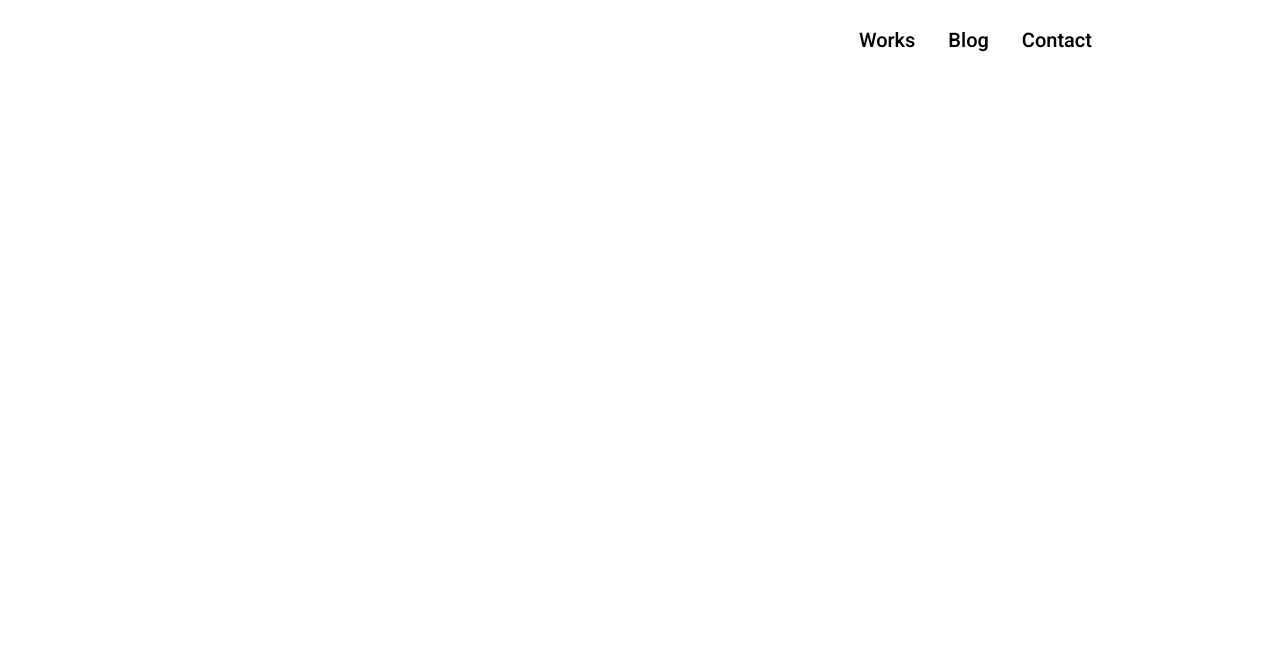
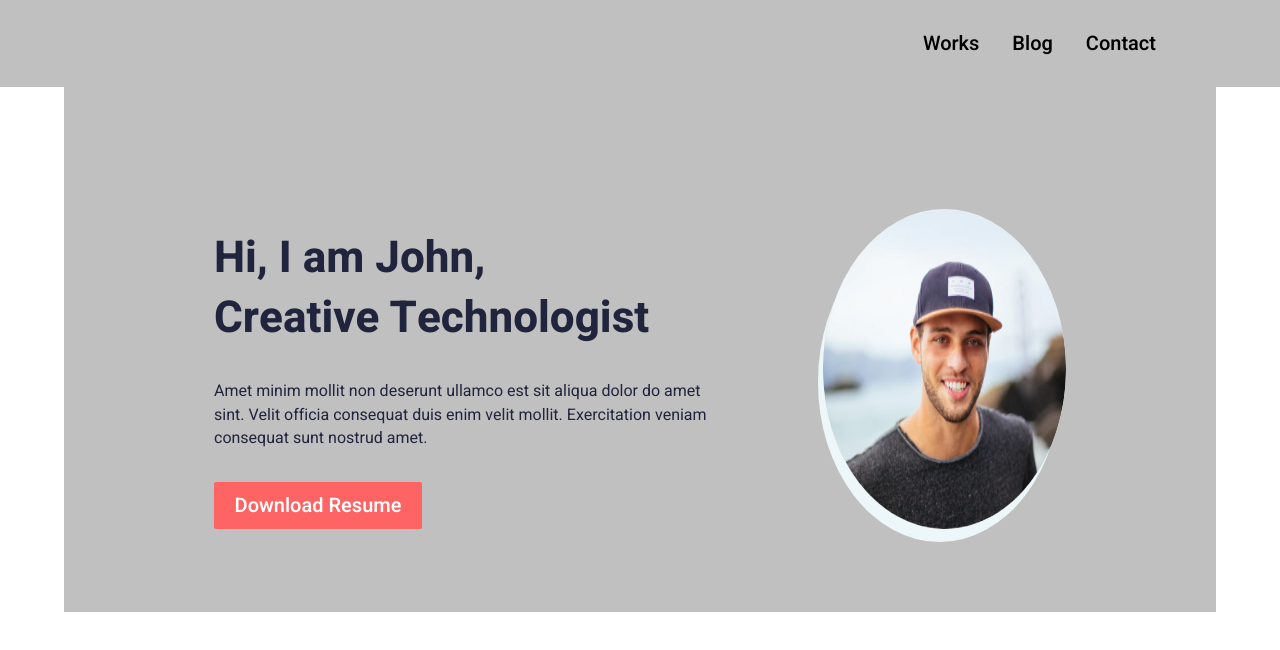
Before and after one commit to BeastJsWeb/resume01-Figma-John-, a website: page src/index.html in a window 1280 px wide. Drawn offline with nearby package versions, Linux system fonts and the light colour scheme; files that its build step writes are made by us from their sources; files whose address does not match are found by name; a web font is replaced by a local one.

Commit message:
1й блок первой страницы

```diff
--- a/src/_header.html
+++ b/src/_header.html
@@ -1,5 +1,5 @@
 <header class="header">
-    <div class="header__content">
+    <div class="header__content __container">
         <div class="header__menu menu">
             <div id="icon-menu" class="menu__icon icon-menu">
                <span></span>
--- a/src/index.html
+++ b/src/index.html
@@ -7,11 +7,23 @@
 			<div class="wrapper">
 				@@include('_header.html')
 				<main class="page">
+					<div class="page__home __container">
+						<div class="content__hello">
+							<div>
+								<div class="title__home">Hi, I am John,<br>
+									Creative Technologist</div>
+								<div>Amet minim mollit non deserunt ullamco est sit aliqua dolor do amet sint. Velit officia consequat duis enim velit mollit. Exercitation veniam consequat sunt nostrud amet.</div>
+								<div>Download Resume</div>
+							</div>
+							<img src="../images/John.jpg">
+						</div>
+						<div></div>
+						<div></div>
+					</div>
 
 				</main>
 				@@include('_footer.html')
 			</div>
       @@include('_js.html')
     </body>
-
 </html>
--- a/src/scss/header.scss
+++ b/src/scss/header.scss
@@ -1,16 +1,14 @@
 .header { // верстка шапки
-    &__content {
-        max-width: 1152px;
-    }
+    background-color: silver;
     &__menu {
         display: flex;
         justify-content: flex-end;
-        height: 82px;
+        height: 87px;
         align-items: center;
         padding-right: 60px;
         @media (max-width: $md3) {
             height: 50px;
-            padding: 10px;
+            padding-right: 20px;
         }
     }
 }
@@ -28,9 +26,9 @@
             padding-top: 60px;
             padding-bottom: 190px;
             overflow: auto;
-            background-color: rgb(255, 255, 255, 0.8); // 0.8 - прозрачность
+            background-color: rgb(255, 255, 255, 0.9); // 0.8 - прозрачность
             li {
-                padding-top: 40px;
+                padding: 10%;
             }  // JS переключатель меню
             &.--active {
                 transform: translate(0px, 0%);
@@ -92,7 +90,7 @@
                 top: auto;
                 bottom: 0px;
             }
-        }
+        }  // анимация кнопки вкл/выкл
         &.--active {
             span {
                 transform: scale(0);
--- /dev/null
+++ b/src/scss/home.scss
@@ -0,0 +1,72 @@
+// общие настойки
+.page__home {
+  padding: 122px 150px 83px 150px;
+  @media (max-width: $md4) {
+    padding: 33px 10px 150px 10px;
+  }
+}
+// hello -  блок 1/3
+.content__hello {
+  display: flex;
+  justify-content:space-between;
+  gap: 20px;
+  @media (max-width: $md3) {
+    flex-wrap: wrap-reverse;
+    justify-content: center;
+    text-align: center;
+    padding-left: 15px;
+    padding-right: 15px;
+  }
+  >div div:nth-child(1) {
+    padding-top: 20px;
+    @media (max-width: $md3) {
+      max-width: 230px;
+      margin: 0 auto;
+    }
+
+  }
+  >div div:nth-child(2) {
+    max-width: 500px;
+    line-height: 23.5px;
+    padding-bottom: 31px;
+    padding-top: 31px;
+
+  }
+  >div div:nth-child(3) {
+    font-weight: 500;
+    font-size: 20px;
+    line-height: 29.38px;
+    background-color: #FF6464;
+    color: #FFFFFF;
+    border-radius: 2px;
+    height: 47px;
+    width: 208px;
+    text-align: center;
+    transition: all 0.3s;
+    line-height: 47px;
+    justify-content: center;
+    @media (min-width: $md1) {
+      cursor: pointer;
+      &:hover {
+      background-color: #000000;
+      }
+    }
+    @media (max-width: $md3) {
+      margin: 0 auto;
+    }
+
+  }
+  img {
+    border-radius: 50%;
+    box-shadow: -5px 13px 0 0 #EDF7FA;
+  }
+}
+.title__home {
+  font-weight: 700;
+  font-size: 44px;
+  line-height: 60px;
+  @media (max-width: $md2) {
+    font-size: 32px;
+    line-height: 40px;
+  }
+}
--- a/src/scss/style.scss
+++ b/src/scss/style.scss
@@ -8,7 +8,7 @@ $fontFamily: "Heebo";
 // переменные
 $minWidth: 320px;
 $maxWidth: 1152;
-$maxWidthContainer: 856;
+$maxWidthContainer: 1152;
 $md1: $maxWidthContainer +12px;
 $md2: 991.98px;
 $md3: 767.98px;
@@ -19,7 +19,7 @@ $md4: 479.98px;
 @import "null";
 body {
   font-size: 16px;
-  color: #000;
+  color: #21243D;
   font-family: $fontFamily;
   &._lock {
     overflow: hidden;
@@ -41,14 +41,15 @@ body {
 .__container {
   max-width: $maxWidthContainer + px;
   margin: 0 auto;
+  background-color: silver;
   @media (max-width: $md1) {
-    max-width: 970px;
+   // max-width: 970px;
   }
   @media (max-width: $md2) {
-    max-width: 750px;
+   // max-width: 750px;
   }
   @media (max-width: $md3) {
-    max-width: none;
+   // max-width: none;
   }
 }
 // основная сетка //
@@ -56,3 +57,32 @@ body {
 // header
 @import "header";
 // header //
+
+// main
+//home (1st page)
+@import "home";
+//home (1st page)
+// main //
+
+// main (основной блок)
+
+// заголовки 1-го порядка
+.title {
+  font-weight: 900;
+  font-size: 44px;
+  line-height: 60px;
+  @media (max-width: $md1) {
+    font-weight: 700;
+    font-size: 30px;
+  }
+}
+// заголовки 2-го порядка
+.title-2 {
+  font-weight: 700;
+  font-size: 30px;
+  line-height: 44.06px;
+  @media (max-width: $md1) {
+    font-weight: 700;
+    font-size: 30px;
+  }
+}
```
Also changed, not shown: dist/images/John.jpg (added), dist/images/John.webp (added), dist/index.html, dist/styles/style.css, dist/styles/style.min.css, src/images/John.jpg (added). Lines whose indentation alone changed are shown as unchanged.
